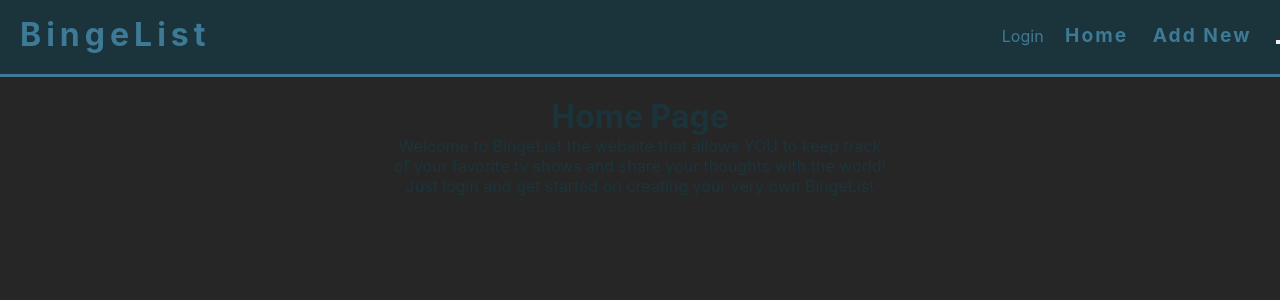
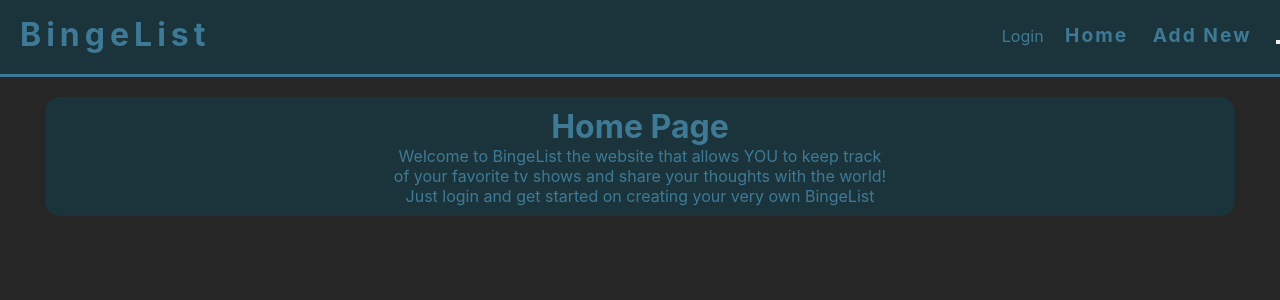
Before and after one commit to CharBar3/bingelist-frontend, a React (Create React App) app: page /bingelist in a window 1280 px wide. Shown: the top 300 px of the page. Built offline with nearby package versions, Linux system fonts and the light colour scheme; no server answers.

Commit message:
home page contrast

```diff
--- a/src/pages/Home.js
+++ b/src/pages/Home.js
@@ -7,7 +7,7 @@ const Home = (props) => {
 
 
   return (
-      <div>
+      <div className="home">
         <h1>Home Page</h1>
 
         {props.user
--- a/src/styles.scss
+++ b/src/styles.scss
@@ -87,6 +87,11 @@ body {
     }
 }
 
+.home {
+    @include outer-container;
+    padding: 10px;
+}
+
 // NAVBAR
 .navBarContainer {
     border-bottom: 3px solid $secondary-color;
@@ -136,6 +141,7 @@ body {
 
 
     }
+
 
     .navLink {
         //border: 1px solid red;
```
